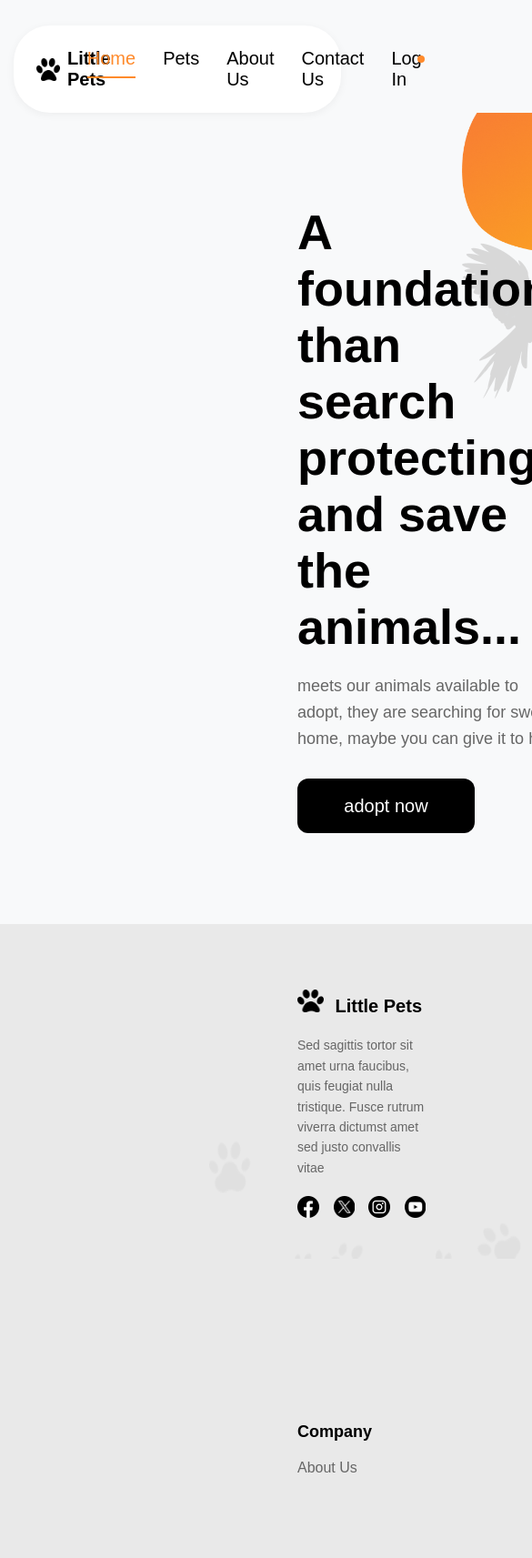
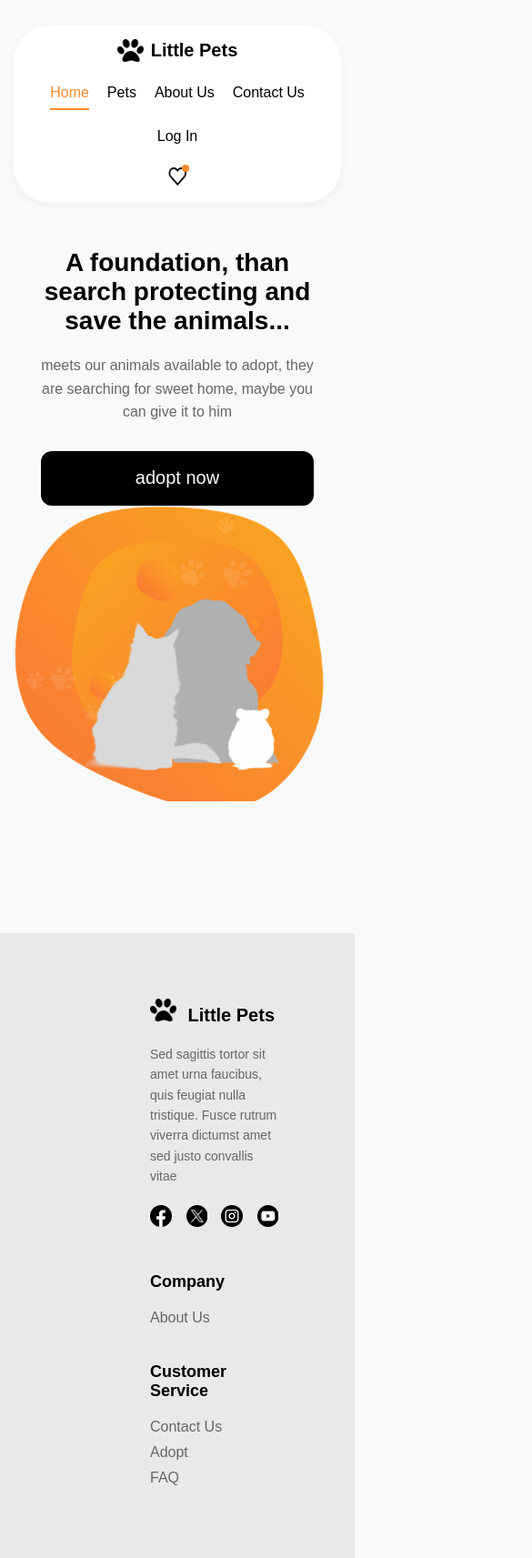
Before and after one commit to JhonatanM2005/Little_Pets, a plain HTML site: page index.html in a window 390 px wide. Shown: the top 1713 px of the page at 91% size, 585 px wide, since content can reach past the window. Drawn offline with Linux system fonts and the light colour scheme.

Commit message:
Mejorar estilos CSS y agregar consultas de medios para diseño responsivo; actualizar enlaces de redes sociales en HTML

```diff
--- a/css/styles.css
+++ b/css/styles.css
@@ -251,12 +251,13 @@ footer {
     background-color: #E9E9E9;
     padding: 72px 312px;
     position: relative;
-
     width: 100%;
+    z-index: 1;
 }
 
 .footer-content {
     display: flex;
+    z-index: 2;
     justify-content: space-between;
     flex-wrap: wrap;
     gap: 225px;
@@ -294,11 +295,14 @@ footer {
     background-color: #eee;
     border-radius: 50%;
     transition: background-color 0.3s;
+    cursor: pointer;
+    pointer-events: auto;
 }
 
 .social-icons a img {
     width: 24px;
     height: 24px;
+    pointer-events: none;
 }
 
 .social-icons a:hover {
@@ -336,8 +340,9 @@ footer {
     height: 100%;
     top: 0px;
     left: 230px;
-    z-index: 0;
+    z-index: 1;
     overflow: hidden;
+    pointer-events: none;
 }
 
 .paw-patterns img {
@@ -346,3 +351,159 @@ footer {
     opacity: 0.7;
     position: absolute;
 }
+
+/* Media Queries */
+
+@media screen and (max-width: 1366px) {
+    .hero-section {
+        padding: 100px 250px;
+    }
+
+    .hero-content h1 {
+        font-size: 48px;
+    }
+
+    .top-blob {
+        width: 180px;
+        height: 180px;
+        left: 450px;
+        top: -35px;
+    }
+
+    .bottom-blob {
+        width: 140px;
+        height: 145px;
+        left: 550px;
+        bottom: -10px;
+    }
+
+    .bird-silhouette {
+        width: 180px;
+        height: 180px;
+        left: -120px;
+        top: -100px;
+    }
+
+    .pets-group {
+        width: 550px;
+        height: 550px;
+        right: -50px;
+        top: -150px;
+    }
+
+    footer {
+        padding: 72px 250px;
+    }
+
+    .footer-content {
+        gap: 100px;
+    }
+
+    .footer-links {
+        gap: 100px;
+    }
+
+    .footer-logo {
+        max-width: 300px;
+    }
+}
+
+@media screen and (max-width: 1200px) {
+    .hero-section {
+        padding: 100px 150px;
+    }
+
+    footer {
+        padding: 72px 150px;
+    }
+
+    .footer-content {
+        gap: 100px;
+    }
+}
+
+@media screen and (max-width: 992px) {
+    .floating-nav {
+        padding: 15px 20px;
+    }
+
+    .nav-links {
+        gap: 20px;
+    }
+
+    .nav-links li a {
+        font-size: 16px;
+    }
+
+    .hero-section {
+        flex-direction: column;
+        padding: 50px 20px;
+        text-align: center;
+    }
+
+    .hero-content h1 {
+        font-size: 40px;
+    }
+
+    .hero-content p {
+        margin: 0 auto 30px;
+    }
+
+    .footer-links {
+        gap: 100px;
+    }
+}
+
+@media screen and (max-width: 768px) {
+    .floating-nav {
+        flex-direction: column;
+        gap: 20px;
+    }
+
+    .nav-links {
+        flex-wrap: wrap;
+        justify-content: center;
+    }
+
+    .hero-content h1 {
+        font-size: 32px;
+    }
+
+    .footer-content {
+        flex-direction: column;
+        gap: 50px;
+    }
+
+    .footer-links {
+        flex-direction: column;
+        gap: 30px;
+    }
+
+    .paw-patterns {
+        display: none;
+    }
+}
+
+@media screen and (max-width: 576px) {
+    .hero-content h1 {
+        font-size: 28px;
+    }
+
+    .hero-content p {
+        font-size: 16px;
+    }
+
+    .adopt-btn {
+        width: 100%;
+        max-width: 300px;
+    }
+
+    .pets-group {
+        width: 100%;
+        right: auto;
+    }
+
+    .bird-silhouette {
+        display: none;
+    }
+}
--- a/index.html
+++ b/index.html
@@ -17,7 +17,7 @@
                 </div>
 
                 <ul class="nav-links">
-                    <li><a href="#" class="active">Home</a></li>
+                    <li><a href="index.html" class="active">Home</a></li>
                     <li><a href="#">Pets</a></li>
                     <li><a href="#">About Us</a></li>
                     <li><a href="#">Contact Us</a></li>
@@ -69,10 +69,10 @@
                     <span>Little Pets</span>
                     <p>Sed sagittis tortor sit amet urna faucibus, quis feugiat nulla tristique. Fusce rutrum viverra dictumst amet sed justo convallis vitae</p>
                     <div class="social-icons">
-                        <a href="#"><img src="media/icons/facebook.png" alt="Facebook"></a>
-                        <a href="#"><img src="media/icons/x.png" alt="Twitter"></a>
-                        <a href="#"><img src="media/icons/instagram.png" alt="Instagram"></a>
-                        <a href="#"><img src="media/icons/youtube.png" alt="YouTube"></a>
+                        <a href="https://www.facebook.com/" ><img src="media/icons/facebook.png" alt="Facebook"></a>
+                        <a href="https://x.com/"><img src="media/icons/x.png" alt="X"></a>
+                        <a href="https://instagram.com/"><img src="media/icons/instagram.png" alt="Instagram"></a>
+                        <a href="https://youtube.com/"><img src="media/icons/youtube.png" alt="YouTube"></a>
                     </div>
                 </div>
 
```
